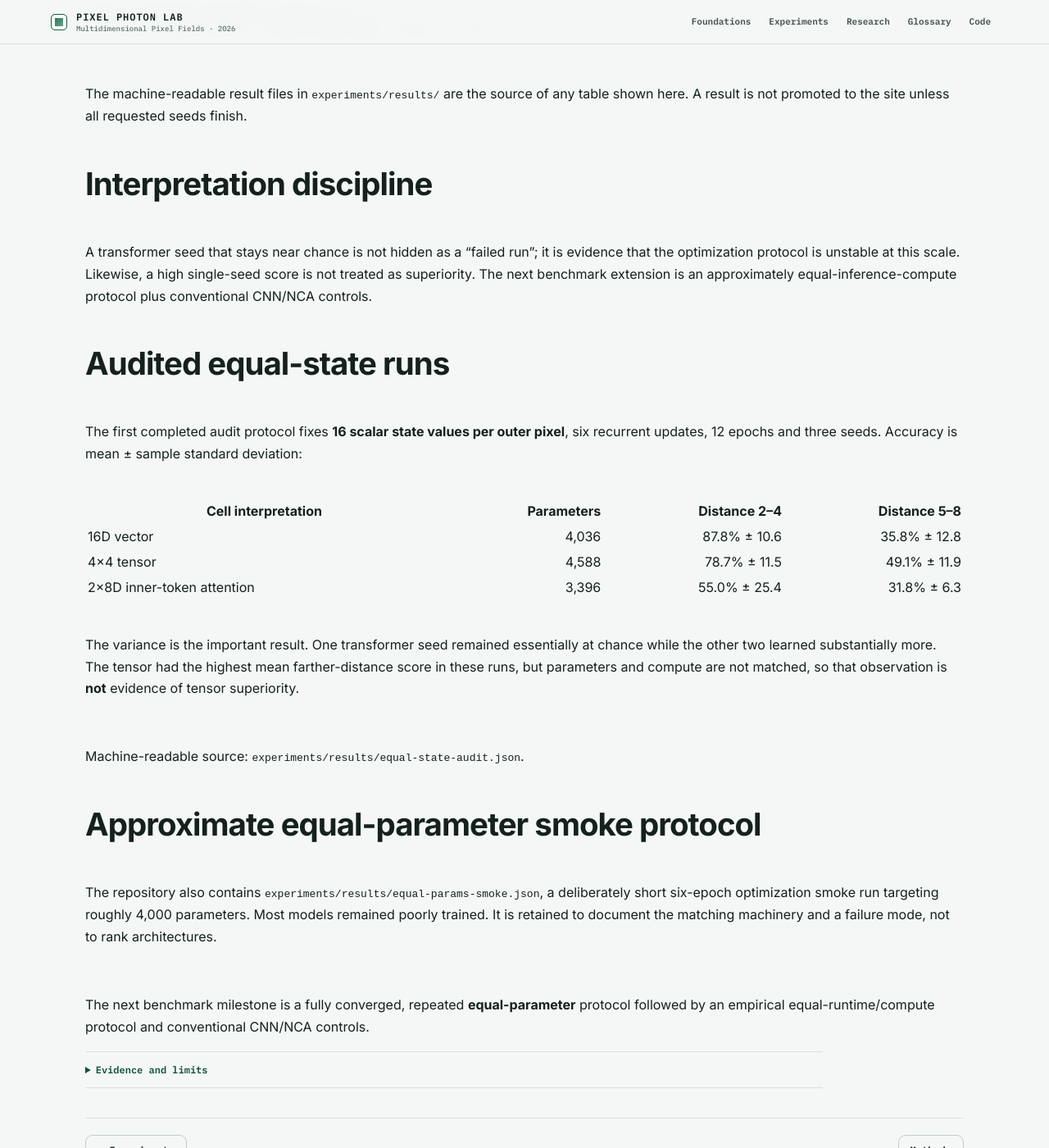
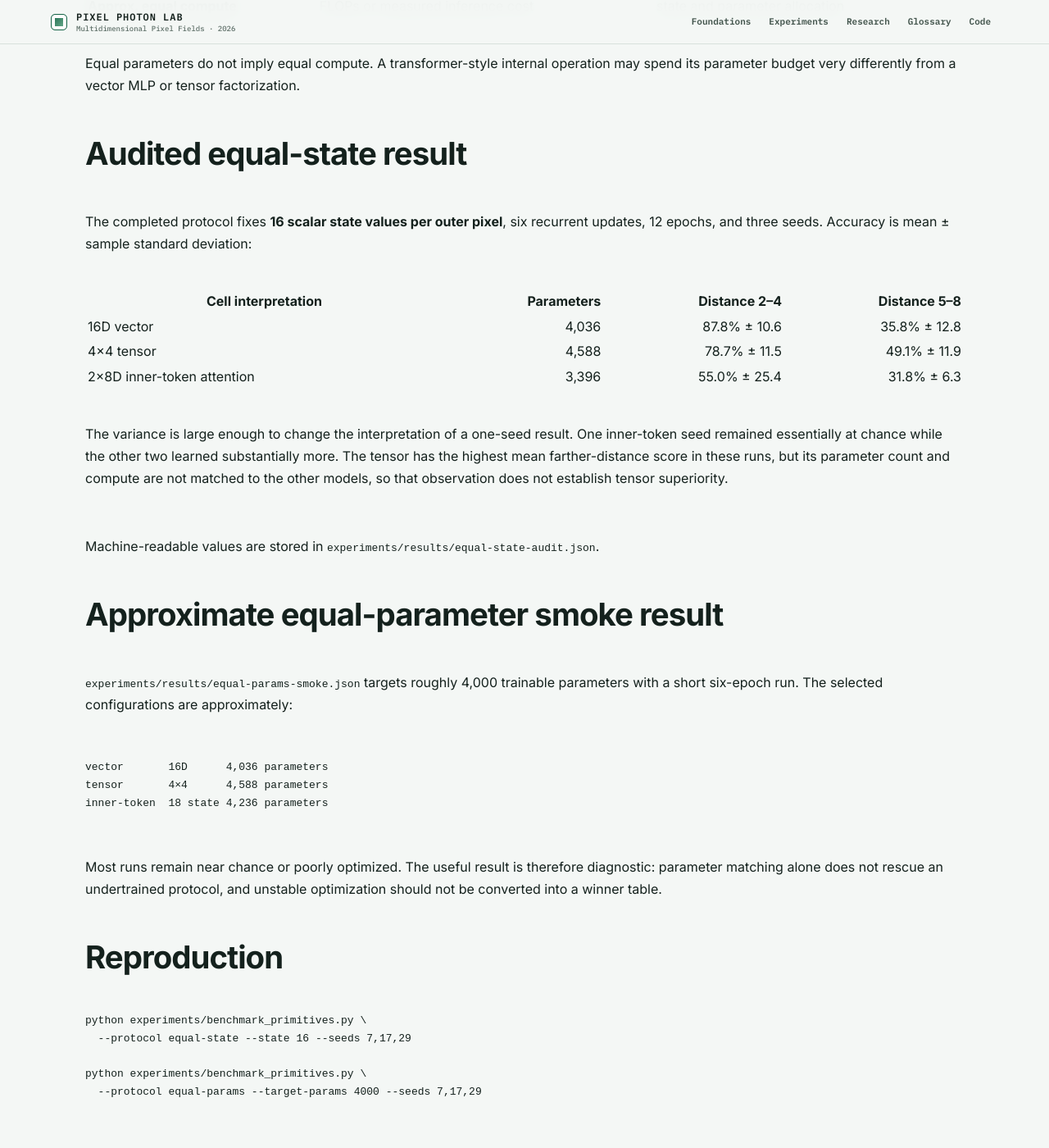
Before and after one commit to bitwikiorg/pixel-art-2026, a Jekyll site: the page built from experiment/primitive-benchmark/index.md, in a window 1280 px wide and 1400 px high, scrolled down 1147 px. Shown: the whole window at 82% size. Built offline with Jekyll 4.4.1, drawn with Linux system fonts in a browser that asks for light colours; some of the changed text lies outside the part shown.

Commit message:
Rewrite primitive benchmark around controlled comparison

````diff
--- a/experiment/primitive-benchmark/index.md
+++ b/experiment/primitive-benchmark/index.md
@@ -4,29 +4,67 @@
 exp_id: "10"
 status: "MULTI-SEED REFERENCE"
 category: "Benchmark"
-deck: "Compare vector, tensor and inner-token pixels without collapsing distinct resource questions into one number. Equal-state and approximately equal-parameter protocols are reported separately, with empirical inference time and seed variance."
+question: "How do vector, tensor, and inner-token pixel states behave when the resource constraint is stated explicitly instead of hidden inside the architecture?"
+explanation: "All three models solve the same 12×12 spatial relation task, but equal state, equal parameter count, and equal compute are different comparisons. Repeated seeds expose optimization variance that a single successful run can hide."
+deck: "Compare vector, tensor, and inner-token pixels under declared resource budgets and repeated seeds."
 source: "same 12×12 relation dataset"
 interpretation: "vector vs 2D tensor vs two-token micro-transformer"
 learned: "Yes · PyTorch CPU reference"
 measure: "state scalars, parameters, runtime, multi-seed accuracy"
 shows: "Architecture comparisons change when the resource constraint changes, and seed variance can dominate one-off smoke results."
 does_not_show: "A universal winner. Equal-state, equal-parameter and equal-FLOP experiments answer different questions; the current benchmark reports the first two plus runtime."
+steps:
+  - label: "Fix the comparison rule"
+    text: "Equal-state fixes scalar state per outer pixel. Approximate equal-parameter matching instead chooses model sizes near a common trainable-parameter target."
+  - label: "Repeat optimization"
+    text: "Train the same task under several random seeds rather than promoting the strongest isolated run."
+  - label: "Report resources with accuracy"
+    text: "Keep state size, parameter count, empirical inference time, training time, near-distance accuracy, and far-distance accuracy visible together."
+technical: |
+  Equal state controls representational scalar count per outer address but allows trainable parameters and operator cost to differ. Approximate equal parameters controls model size more directly but allows internal state size and compute to differ. Neither protocol equalizes FLOPs automatically.
+
+  The completed equal-state audit uses 16 scalar state values per pixel, six recurrent updates, 12 epochs, and seeds 7, 17, and 29. Sample standard deviation is reported because three independent optimization runs can differ sharply at this scale.
+
+  The equal-parameter JSON is deliberately a short six-epoch smoke test near 4,000 parameters. Most models remain undertrained, so it validates the matching machinery rather than providing an architecture ranking.
 ---
 
-## Why this experiment exists
-
-The earlier site displayed one fixed-seed table where the vector model reached 100% near-distance accuracy. That run was useful for proving the code could learn, but it was **not** a stable comparative result. Repeated runs show substantial seed and optimization variance, especially for the micro-transformer.
-
-The benchmark now has two explicit protocols:
+## Different budgets answer different scientific questions
 
 | Protocol | Held constant | Allowed to change |
 |---|---|---|
 | **Equal state** | scalar state values per outer pixel | parameters, operators, runtime |
 | **Approx. equal parameters** | trainable parameter count near a target | scalar state size, operators, runtime |
+| **Approx. equal compute** | FLOPs or measured inference cost | state and parameter allocation |
 
-Empirical inference latency is reported because equal parameters do not imply equal compute.
+Equal parameters do not imply equal compute. A transformer-style internal operation may spend its parameter budget very differently from a vector MLP or tensor factorization.
 
-## Reproduce
+## Audited equal-state result
+
+The completed protocol fixes **16 scalar state values per outer pixel**, six recurrent updates, 12 epochs, and three seeds. Accuracy is mean ± sample standard deviation:
+
+| Cell interpretation | Parameters | Distance 2–4 | Distance 5–8 |
+|---|---:|---:|---:|
+| 16D vector | 4,036 | 87.8% ± 10.6 | 35.8% ± 12.8 |
+| 4×4 tensor | 4,588 | 78.7% ± 11.5 | 49.1% ± 11.9 |
+| 2×8D inner-token attention | 3,396 | 55.0% ± 25.4 | 31.8% ± 6.3 |
+
+The variance is large enough to change the interpretation of a one-seed result. One inner-token seed remained essentially at chance while the other two learned substantially more. The tensor has the highest mean farther-distance score in these runs, but its parameter count and compute are not matched to the other models, so that observation does not establish tensor superiority.
+
+Machine-readable values are stored in `experiments/results/equal-state-audit.json`.
+
+## Approximate equal-parameter smoke result
+
+`experiments/results/equal-params-smoke.json` targets roughly 4,000 trainable parameters with a short six-epoch run. The selected configurations are approximately:
+
+```text
+vector       16D      4,036 parameters
+tensor       4×4      4,588 parameters
+inner-token  18 state 4,236 parameters
+```
+
+Most runs remain near chance or poorly optimized. The useful result is therefore diagnostic: parameter matching alone does not rescue an undertrained protocol, and unstable optimization should not be converted into a winner table.
+
+## Reproduction
 
 ```bash
 python experiments/benchmark_primitives.py \
@@ -36,28 +74,4 @@
   --protocol equal-params --target-params 4000 --seeds 7,17,29
 ```
 
-The machine-readable result files in `experiments/results/` are the source of any table shown here. A result is not promoted to the site unless all requested seeds finish.
-
-## Interpretation discipline
-
-A transformer seed that stays near chance is not hidden as a “failed run”; it is evidence that the optimization protocol is unstable at this scale. Likewise, a high single-seed score is not treated as superiority. The next benchmark extension is an approximately equal-inference-compute protocol plus conventional CNN/NCA controls.
-
-## Audited equal-state runs
-
-The first completed audit protocol fixes **16 scalar state values per outer pixel**, six recurrent updates, 12 epochs and three seeds. Accuracy is mean ± sample standard deviation:
-
-| Cell interpretation | Parameters | Distance 2–4 | Distance 5–8 |
-|---|---:|---:|---:|
-| 16D vector | 4,036 | 87.8% ± 10.6 | 35.8% ± 12.8 |
-| 4×4 tensor | 4,588 | 78.7% ± 11.5 | 49.1% ± 11.9 |
-| 2×8D inner-token attention | 3,396 | 55.0% ± 25.4 | 31.8% ± 6.3 |
-
-The variance is the important result. One transformer seed remained essentially at chance while the other two learned substantially more. The tensor had the highest mean farther-distance score in these runs, but parameters and compute are not matched, so that observation is **not** evidence of tensor superiority.
-
-Machine-readable source: `experiments/results/equal-state-audit.json`.
-
-## Approximate equal-parameter smoke protocol
-
-The repository also contains `experiments/results/equal-params-smoke.json`, a deliberately short six-epoch optimization smoke run targeting roughly 4,000 parameters. Most models remained poorly trained. It is retained to document the matching machinery and a failure mode, not to rank architectures.
-
-The next benchmark milestone is a fully converged, repeated **equal-parameter** protocol followed by an empirical equal-runtime/compute protocol and conventional CNN/NCA controls.
+A stronger comparison needs a fully converged repeated equal-parameter protocol, followed by an empirical equal-runtime or equal-compute protocol and conventional CNN, recurrent CNN, NCA, pixel-token Transformer, and graph-message-passing controls.
````
